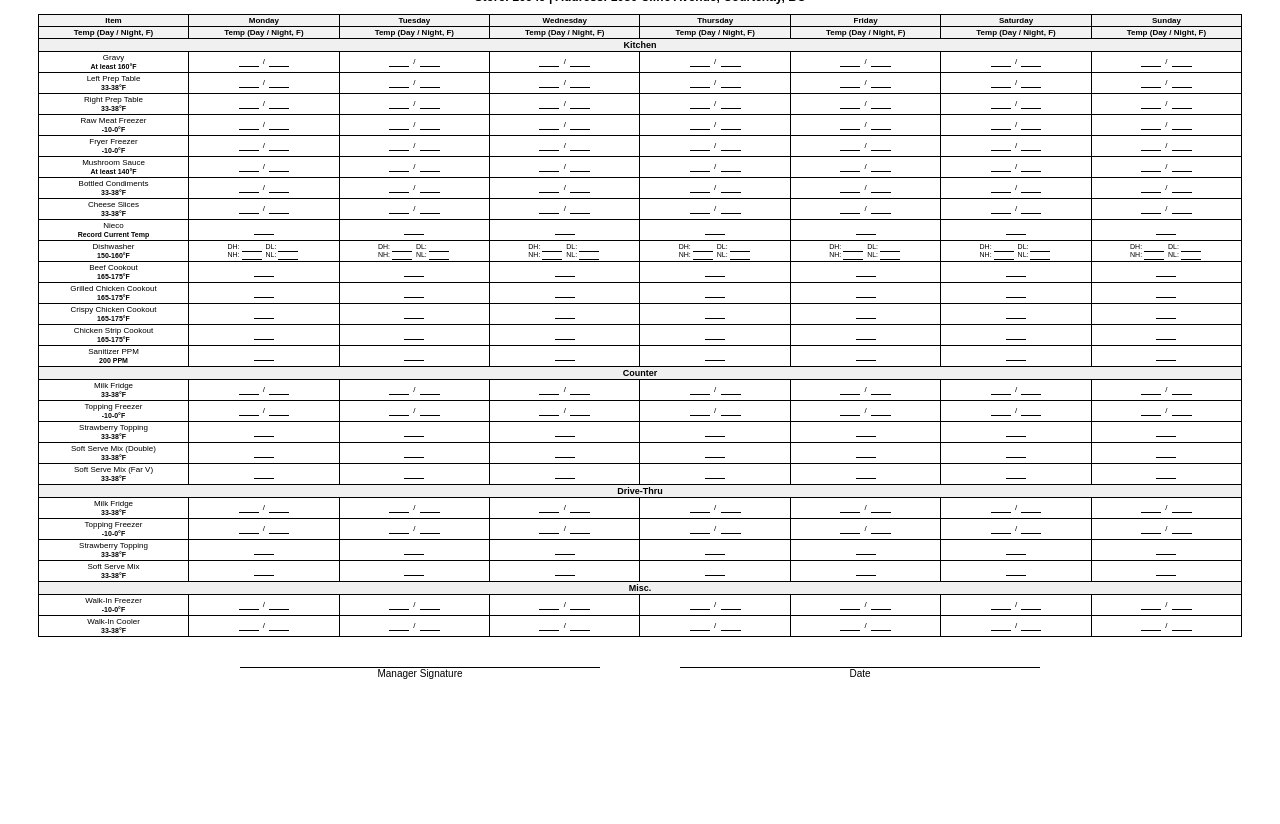
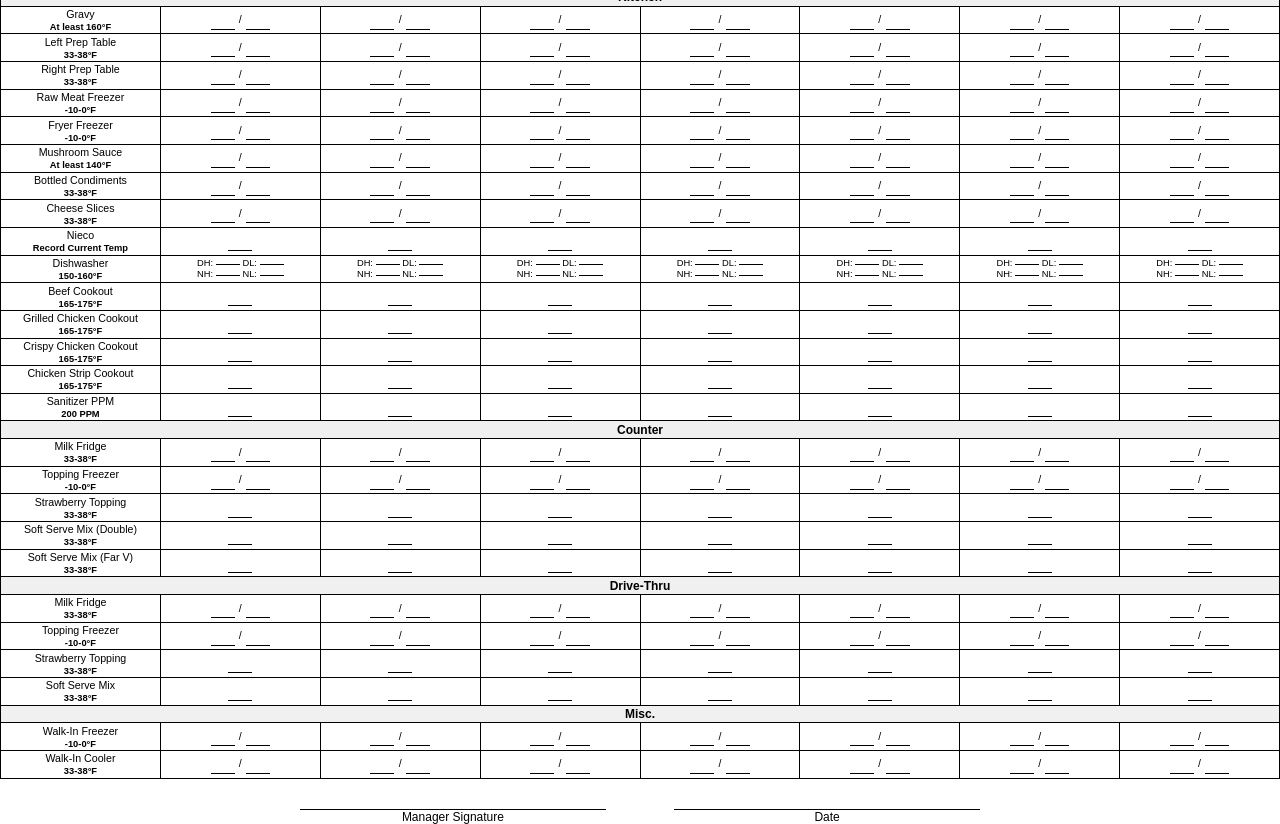
Before and after one commit to jermo123/dq, a plain HTML site: page temperature_log.html in a window 1280 px wide. Shown: the part 76-900 px from the top of the page. Before the commit the page ends 800 px from the top, so only its background shows below. Drawn offline with Linux system fonts and the light colour scheme.

Commit message:
Update temperature_log.html

```diff
--- a/temperature_log.html
+++ b/temperature_log.html
@@ -4,105 +4,151 @@
     <meta charset="UTF-8">
     <title>Temperature Log Sheet</title>
 <style>
+    /* Base Styles */
     body {
         font-family: Arial, sans-serif;
-            margin: 10mm;
+        margin: 0;
         background-color: #ffffff;
-            font-size: 10px;
+        font-size: 9pt; /* Reduced font size slightly */
+        -webkit-print-color-adjust: exact;
+        print-color-adjust: exact;
     }
+
     h1, h2 {
         text-align: center;
-            margin: 5px 0;
+        margin: 4pt 0; /* Reduced margins */
     }
+
+    h1 {
+        font-size: 14pt; /* Reduced font size */
+    }
+
     h2 {
-            font-size: 12px;
-            margin-bottom: 10px;
+        font-size: 11pt;
+        margin-bottom: 8pt;
     }
+
     table.main-table {
         width: 100%;
         border-collapse: collapse;
-            font-size: 8px;
+        font-size: 8pt; /* Reduced font size */
         table-layout: fixed;
     }
+
     table.main-table th, table.main-table td {
         border: 1px solid #000;
-            padding: 1px;
+        padding: 1pt; /* Reduced padding */
         text-align: center;
         vertical-align: middle;
         word-wrap: break-word;
     }
+
     table.main-table th {
         background-color: #f2f2f2;
-            font-size: 8px;
+        font-size: 8pt;
     }
+
     .temp-range {
-            font-size: 7px;
+        font-size: 7pt; /* Reduced font size */
         color: #000;
         font-weight: bold;
     }
-        .area-title {
+
+    .area-title td {
         background-color: #f0f0f0;
         font-weight: bold;
         text-align: left;
-            padding-left: 5px;
-            font-size: 9px;
+        padding-left: 3pt; /* Reduced padding */
+        font-size: 9pt;
     }
+
     .temp-entry {
-            font-size: 8px;
-            line-height: 1.2;
-        }
-        .temp-entry-small {
-            font-size: 7px;
+        font-size: 8pt;
         line-height: 1.1;
     }
+
+    .temp-entry-small {
+        font-size: 7pt;
+        line-height: 1;
+    }
+
     .underline-space {
         border-bottom: 1px solid #000;
         display: inline-block;
-            width: 20px;
-            margin: 0 2px;
+        width: 18pt; /* Reduced width */
+        margin: 0 1pt;
         position: relative;
-            top: 3px;
+        top: 5pt; /* Moved line lower */
     }
+
     .signature-section {
         display: flex;
         justify-content: space-between;
-            margin-top: 10px;
-            max-width: 800px;
+        margin-top: 8pt; /* Reduced margin */
+        max-width: 180mm; /* Adjusted width */
         margin-left: auto;
         margin-right: auto;
     }
+
     .signature {
         width: 45%;
         text-align: center;
     }
+
     .signature-line {
         border-top: 1px solid #000;
-            margin-top: 20px;
+        margin-top: 15pt; /* Reduced margin */
     }
-        /* Print-friendly Styles */
+
+.dishwasher-entry {
+    font-size: 7pt;
+    line-height: 1;
+}
+
+.dishwasher-entry div {
+    display: flex;
+    justify-content: center;
+    align-items: center;
+    margin: 1pt 0;
+}
+
+.dishwasher-entry span {
+    margin: 0 1pt;
+}
+
+.dishwasher-entry .underline-space {
+    position: relative;
+    top: 1pt; /* Adjusted to align with text */
+}
+
+
+    /* Print-Friendly Styles */
     @media print {
-            body {
+        @page {
+            size: A4 portrait;
             margin: 5mm;
         }
-            table {
-                font-size: 8px;
+
+        body {
+            margin: 0;
         }
-            h1 {
-                font-size: 14px;
+
+        /* Hide non-printable elements */
+        button, .non-printable {
+            display: none;
         }
-            h2 {
-                font-size: 10px;
-            }
-            .temp-range {
-                font-size: 7px;
-                color: #000;
+
+        /* Prevent page breaks inside table rows */
+        table, tr, td, th {
+            page-break-inside: avoid;
         }
     }
 </style>
+
+
  </head>
 <body>
     <h1>Temperature Log Sheet</h1>
-    <h2>Store: 26949 | Address: 1030 Cliffe Avenue, Courtenay, BC</h2>
 
     <!-- Main Temperature Log Table -->
     <table class="main-table">
@@ -236,35 +282,86 @@
 <!-- Dishwasher -->
 <tr>
     <td>Dishwasher <br><span class="temp-range">150-160°F</span></td>
-                <td class="temp-entry-small">
-                    DH:<span class="underline-space"></span> DL:<span class="underline-space"></span><br>
-                    NH:<span class="underline-space"></span> NL:<span class="underline-space"></span>
+    <!-- Monday -->
+    <td class="dishwasher-entry">
+        <div>
+            <span>DH:</span> <span class="underline-space"></span>
+            <span>DL:</span> <span class="underline-space"></span>
+        </div>
+        <div>
+            <span>NH:</span> <span class="underline-space"></span>
+            <span>NL:</span> <span class="underline-space"></span>
+        </div>
     </td>
-                <td class="temp-entry-small">
-                    DH:<span class="underline-space"></span> DL:<span class="underline-space"></span><br>
-                    NH:<span class="underline-space"></span> NL:<span class="underline-space"></span>
+    <!-- Tuesday -->
+    <td class="dishwasher-entry">
+        <div>
+            <span>DH:</span> <span class="underline-space"></span>
+            <span>DL:</span> <span class="underline-space"></span>
+        </div>
+        <div>
+            <span>NH:</span> <span class="underline-space"></span>
+            <span>NL:</span> <span class="underline-space"></span>
+        </div>
     </td>
-                <td class="temp-entry-small">
-                    DH:<span class="underline-space"></span> DL:<span class="underline-space"></span><br>
-                    NH:<span class="underline-space"></span> NL:<span class="underline-space"></span>
+    <!-- Wednesday -->
+    <td class="dishwasher-entry">
+        <div>
+            <span>DH:</span> <span class="underline-space"></span>
+            <span>DL:</span> <span class="underline-space"></span>
+        </div>
+        <div>
+            <span>NH:</span> <span class="underline-space"></span>
+            <span>NL:</span> <span class="underline-space"></span>
+        </div>
     </td>
-                <td class="temp-entry-small">
-                    DH:<span class="underline-space"></span> DL:<span class="underline-space"></span><br>
-                    NH:<span class="underline-space"></span> NL:<span class="underline-space"></span>
+    <!-- Thursday -->
+    <td class="dishwasher-entry">
+        <div>
+            <span>DH:</span> <span class="underline-space"></span>
+            <span>DL:</span> <span class="underline-space"></span>
+        </div>
+        <div>
+            <span>NH:</span> <span class="underline-space"></span>
+            <span>NL:</span> <span class="underline-space"></span>
+        </div>
     </td>
-                <td class="temp-entry-small">
-                    DH:<span class="underline-space"></span> DL:<span class="underline-space"></span><br>
-                    NH:<span class="underline-space"></span> NL:<span class="underline-space"></span>
+    <!-- Friday -->
+    <td class="dishwasher-entry">
+        <div>
+            <span>DH:</span> <span class="underline-space"></span>
+            <span>DL:</span> <span class="underline-space"></span>
+        </div>
+        <div>
+            <span>NH:</span> <span class="underline-space"></span>
+            <span>NL:</span> <span class="underline-space"></span>
+        </div>
     </td>
-                <td class="temp-entry-small">
-                    DH:<span class="underline-space"></span> DL:<span class="underline-space"></span><br>
-                    NH:<span class="underline-space"></span> NL:<span class="underline-space"></span>
+    <!-- Saturday -->
+    <td class="dishwasher-entry">
+        <div>
+            <span>DH:</span> <span class="underline-space"></span>
+            <span>DL:</span> <span class="underline-space"></span>
+        </div>
+        <div>
+            <span>NH:</span> <span class="underline-space"></span>
+            <span>NL:</span> <span class="underline-space"></span>
+        </div>
     </td>
-                <td class="temp-entry-small">
-                    DH:<span class="underline-space"></span> DL:<span class="underline-space"></span><br>
-                    NH:<span class="underline-space"></span> NL:<span class="underline-space"></span>
+    <!-- Sunday -->
+    <td class="dishwasher-entry">
+        <div>
+            <span>DH:</span> <span class="underline-space"></span>
+            <span>DL:</span> <span class="underline-space"></span>
+        </div>
+        <div>
+            <span>NH:</span> <span class="underline-space"></span>
+            <span>NL:</span> <span class="underline-space"></span>
+        </div>
     </td>
 </tr>
+
+
             <!-- Beef Cookout -->
             <tr>
                 <td>Beef Cookout <br><span class="temp-range">165-175°F</span></td>
```
Lines whose indentation alone changed are shown as unchanged.
